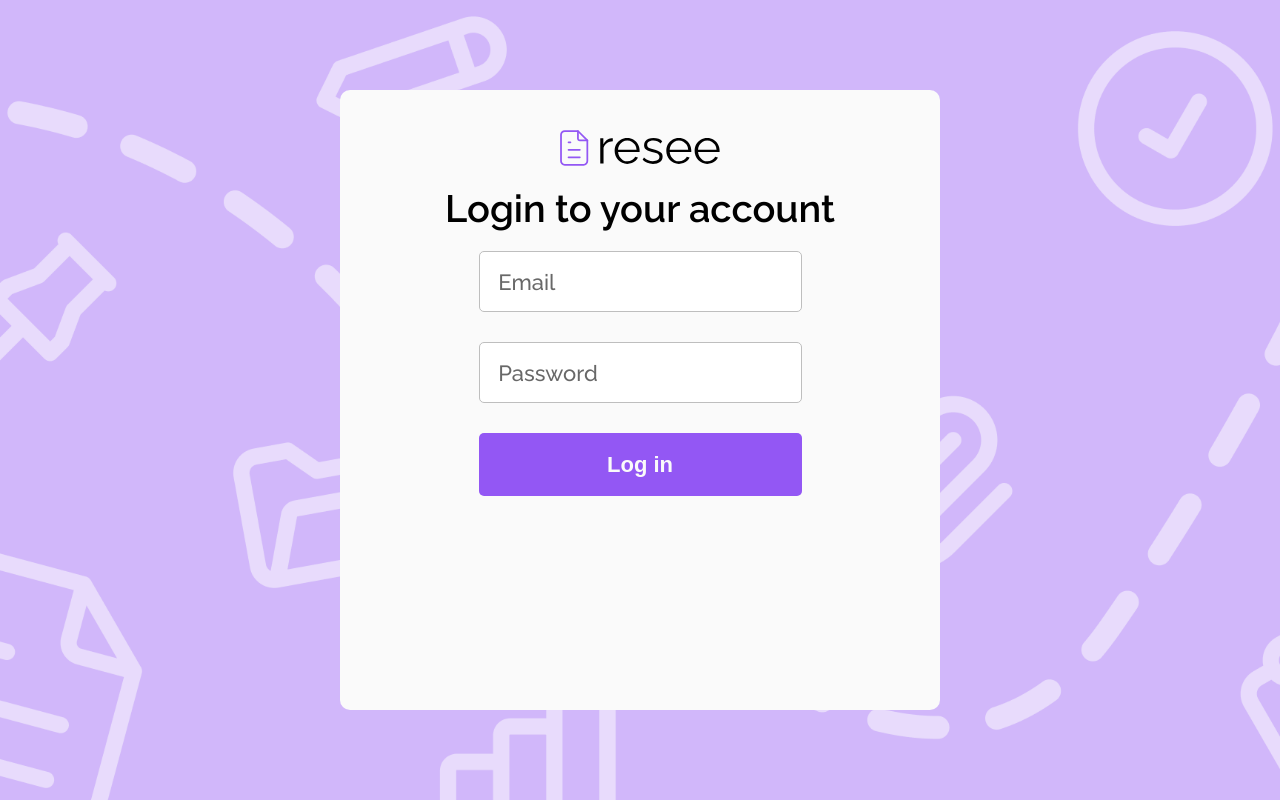
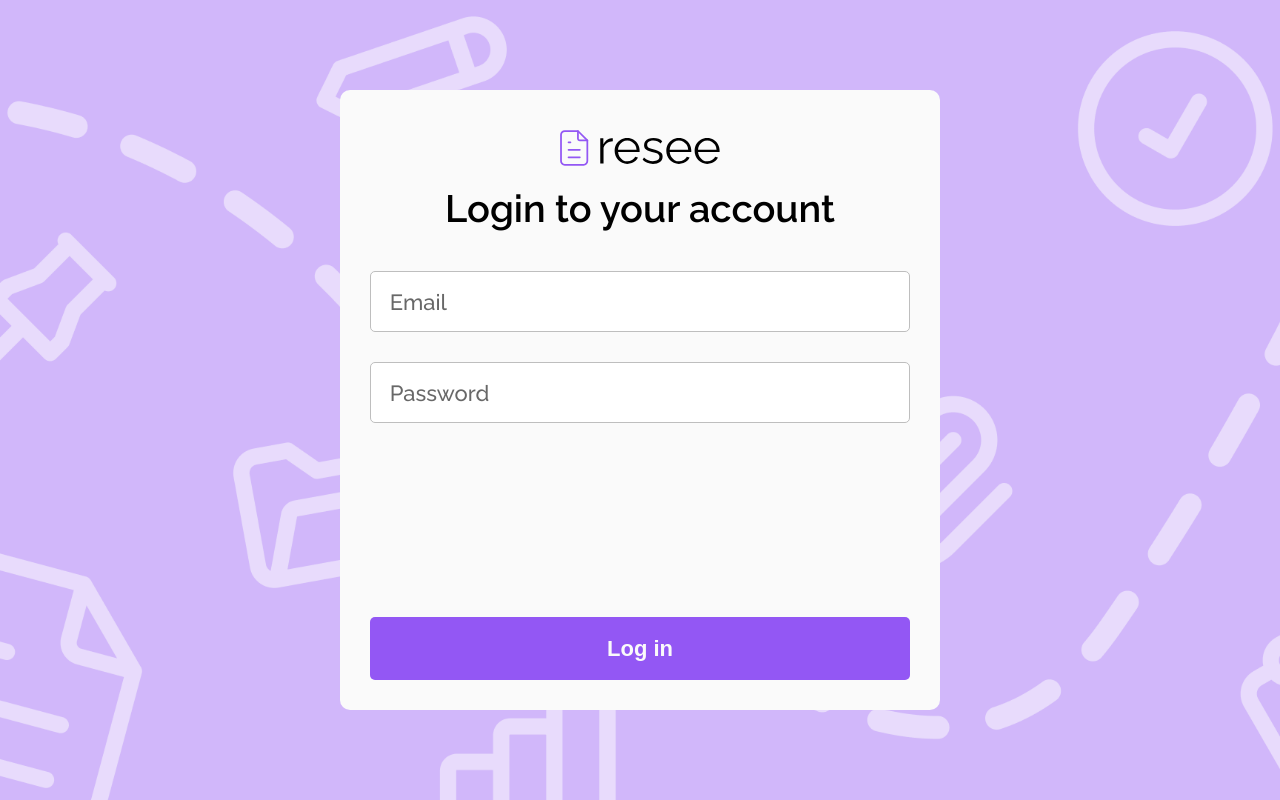
Before and after one commit to AdrianMaj/resee, a Next.js app: page /login in a window 1280 px wide. Built offline with nearby package versions, Linux system fonts and the light colour scheme.

Commit message:
Fixed login

```diff
--- a/src/components/forms/login/loginForm.module.scss
+++ b/src/components/forms/login/loginForm.module.scss
@@ -8,5 +8,7 @@
 	display: flex;
 	flex-direction: column;
 	gap: 2em;
-    height: 100%;
+	height: 100%;
+	width: 100%;
+	margin-top: 2em;
 }
--- a/src/components/forms/login/loginForm.tsx
+++ b/src/components/forms/login/loginForm.tsx
@@ -49,13 +49,13 @@ const LoginForm = () => {
 			<Logo />
 			<h1 className={classes.formHeading}>Login to your account</h1>
 			<FormProvider {...form}>
-				<form onSubmit={form.handleSubmit(onSubmit)} className={classes.form}>
+				<form className={classes.form}>
 					<FormInput id="email" type="email" label="Email" error={form.formState.errors.email?.message} />
 					<FormInput id="password" type="password" label="Password" error={form.formState.errors.password?.message} />
-					<Button style={{ marginTop: 'auto' }} filled type="submit">
-						Log in
-					</Button>
 				</form>
+				<Button type="submit" style={{ marginTop: 'auto', width: '100%' }} filled onClick={form.handleSubmit(onSubmit)}>
+					Log in
+				</Button>
 			</FormProvider>
 		</FormSiteContainer>
 	)
--- a/src/components/navbar/navbar.tsx
+++ b/src/components/navbar/navbar.tsx
@@ -18,7 +18,6 @@ const Navbar = () => {
 	const { scrollY } = useScroll()
 	useMotionValueEvent(scrollY, 'change', latest => {
 		const previousScroll = scrollY.getPrevious()
-		console.log(previousScroll)
 		if (previousScroll && latest > previousScroll) {
 			setIsScrollingDown(true)
 		} else {
```
